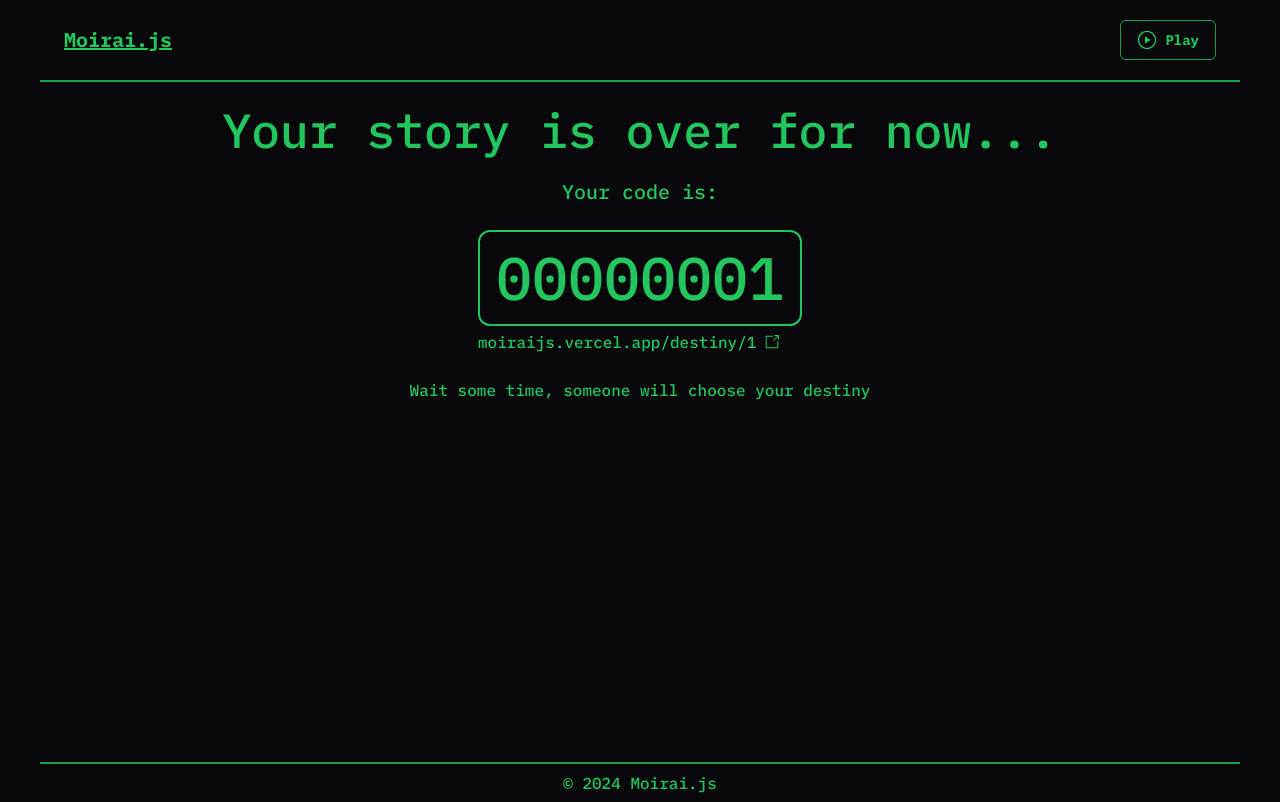
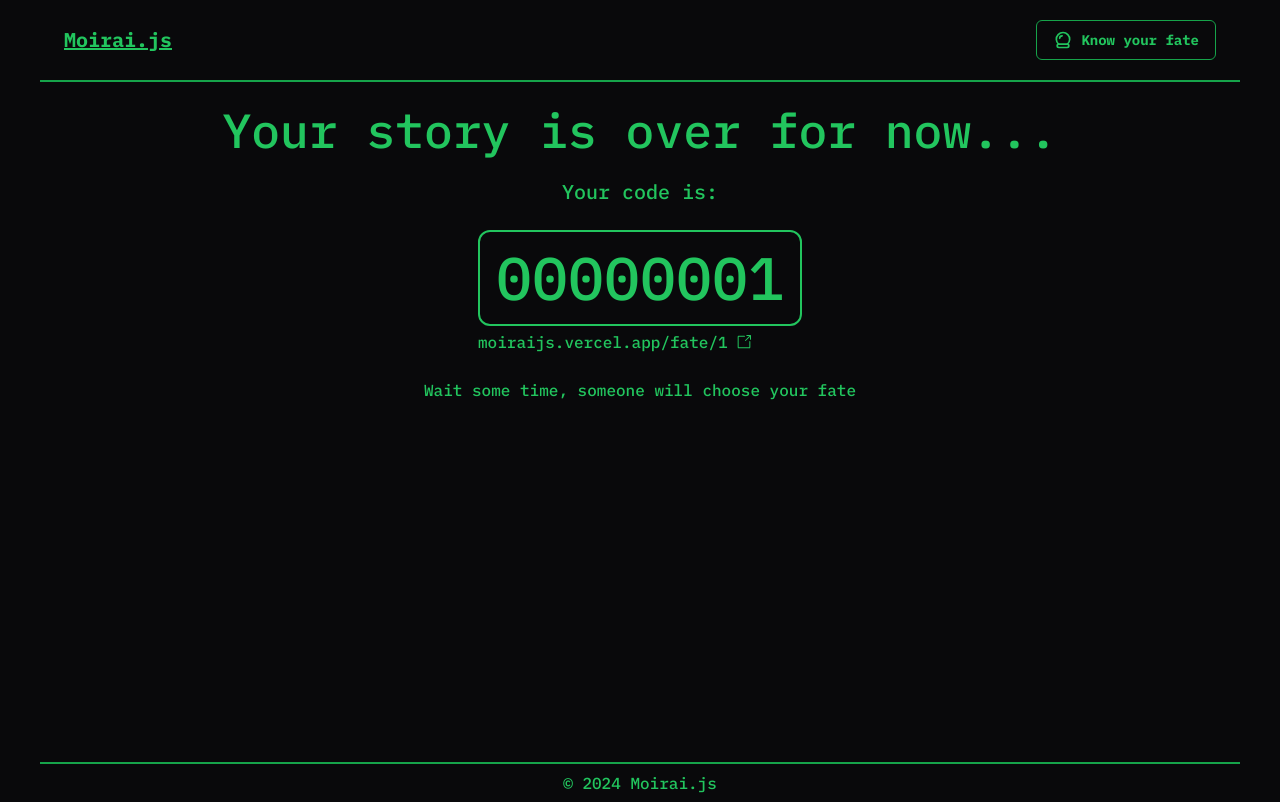
Before and after one commit to camilopaezz/moirai.js, a Next.js app: page /play/1 in a window 1280 px wide. Built offline with nearby package versions, Linux system fonts and the light colour scheme.

Commit message:
destiny to fate and Heading component

```diff
--- a/src/app/destiny/[code]/page.tsx
+++ b/src/app/fate/[code]/page.tsx
@@ -8,7 +8,7 @@ type Props = {
   };
 };
 
-const DestinyPage: FC<Props> = async ({ params }) => {
+const FatePage: FC<Props> = async ({ params }) => {
   const { code } = params;
 
   if (isNaN(Number(code))) {
@@ -26,11 +26,11 @@ const DestinyPage: FC<Props> = async ({ params }) => {
   if (beenKilled === null) {
     return (
       <div className="flex flex-col items-center gap-6 p-6 text-center">
-        <h1 className="text-5xl">Your destiny is being decided...</h1>
+        <h1 className="text-5xl">Your fate is being decided...</h1>
         <div className="w-fit rounded-xl border-2 border-green-500 p-4 text-6xl hover:underline">
           {'0'.repeat(8 - code.length).concat(code)}
         </div>
-        <p>Wait some time, someone will choose your destiny</p>
+        <p>Wait some time, someone will choose your Fate</p>
       </div>
     );
   }
@@ -62,4 +62,4 @@ const DestinyPage: FC<Props> = async ({ params }) => {
   );
 };
 
-export default DestinyPage;
+export default FatePage;
--- a/src/app/layout.tsx
+++ b/src/app/layout.tsx
@@ -24,7 +24,9 @@ export default function RootLayout({
       <body className={`${IBMPlexMono.className} bg-zinc-950 text-green-500`}>
         <div className="mx-auto h-screen max-w-[1200px]">
           <Navbar />
+
           {children}
+
           <footer className="w-full">
             <p className="flex h-10 items-center justify-center border-t-2 border-green-600 text-center">
               © {new Date().getFullYear()} Moirai.js
--- a/src/app/page.tsx
+++ b/src/app/page.tsx
@@ -1,4 +1,5 @@
 import { Button } from '@/components/ui/button';
+import Heading from '@/components/Heading';
 import Link from 'next/link';
 import { GoPlay } from 'react-icons/go';
 
@@ -6,7 +7,7 @@ export default function Home() {
   return (
     <main className="px-6 py-10 text-center">
       <header className="grid gap-6">
-        <h1 className="text-5xl underline">Moirai.js</h1>
+        <Heading underline>Moirai.js</Heading>
         <p>A text based implementation of the moirai game</p>
       </header>
 
--- a/src/app/play/[code]/page.tsx
+++ b/src/app/play/[code]/page.tsx
@@ -10,8 +10,8 @@ type Props = {
 
 const CodePage: FC<Props> = ({ params }) => {
   const { code } = params;
-  const destinyPath = `/destiny/${code}`;
-  const destinyUrl = 'moiraijs.vercel.app'.concat(destinyPath);
+  const fatePath = `/fate/${code}`;
+  const fateUrl = 'moiraijs.vercel.app'.concat(fatePath);
 
   return (
     <div className="p-6">
@@ -21,21 +21,21 @@ const CodePage: FC<Props> = ({ params }) => {
         <span className="text-xl">Your code is:</span>
         <div className="flex flex-col gap-1">
           <Link
-            href={`/destiny/${code}`}
+            href={`/fate/${code}`}
             className="w-fit rounded-xl border-2 border-green-500 p-4 text-6xl hover:underline"
           >
             {'0'.repeat(8 - code.length).concat(code)}
           </Link>
           <Link
             className="inline-flex items-center gap-2 hover:underline"
-            href={destinyPath}
+            href={fatePath}
           >
-            {destinyUrl}
+            {fateUrl}
             <GoLinkExternal />
           </Link>
         </div>
 
-        <p>Wait some time, someone will choose your destiny</p>
+        <p>Wait some time, someone will choose your fate</p>
       </div>
     </div>
   );
--- a/src/app/play/components/PlayBox/action.tsx
+++ b/src/app/play/components/PlayBox/action.tsx
@@ -11,7 +11,7 @@ export const submitData = async (data: RunData) => {
   const { accusedCode, newRunCode } = await createRun(data);
 
   revalidatePath('/play');
-  revalidatePath(`/destiny/${accusedCode}`);
+  revalidatePath(`/fate/${accusedCode}`);
 
   return redirect(`/play/${newRunCode}`);
 };
--- /dev/null
+++ b/src/components/Heading.tsx
@@ -0,0 +1,18 @@
+import clsx from 'clsx';
+import { FC } from 'react';
+
+type HeadingProps = {
+  underline?: boolean;
+  children: string;
+  classname?: string;
+};
+
+const Heading: FC<HeadingProps> = ({ underline, children, classname }) => {
+  return (
+    <h1 className={clsx('text-5xl', underline && 'underline', classname)}>
+      {children}
+    </h1>
+  );
+};
+
+export default Heading;
--- a/src/components/Navbar.tsx
+++ b/src/components/Navbar.tsx
@@ -1,6 +1,6 @@
 import Link from 'next/link';
 import { Button } from './ui/button';
-import { GoPlay } from 'react-icons/go';
+import { TbCrystalBall } from 'react-icons/tb';
 
 const Navbar = () => {
   return (
@@ -11,13 +11,13 @@ const Navbar = () => {
         </Link>
 
         <div className="flex items-center justify-center gap-4">
-          <Link href="/play">
+          <Link href="/fate">
             <Button
               className="border-green-600 bg-zinc-950 font-bold hover:bg-green-600"
               variant="outline"
             >
-              <GoPlay className="mr-2 text-xl" />
-              Play
+              <TbCrystalBall className="mr-2 text-xl" />
+              Know your fate
             </Button>
           </Link>
         </div>
```
